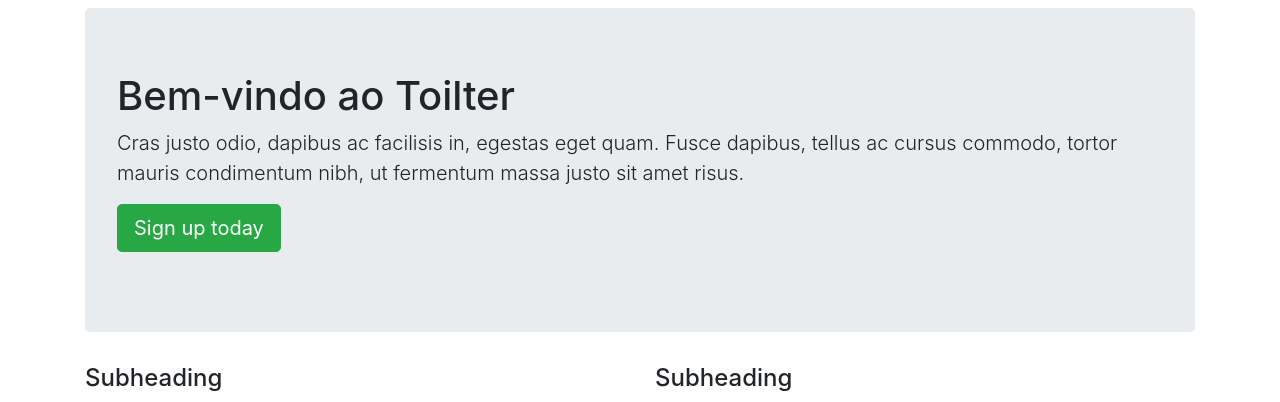
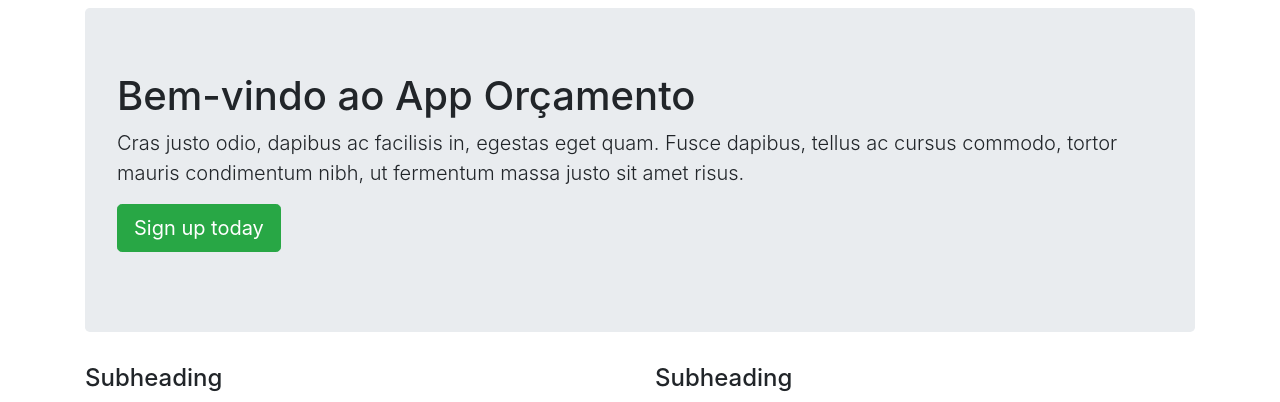
Before and after one commit to guintertrisch/app_orcamento, a Python web app: template app/templates/index.html in a window 1280 px wide. Shown: the top 402 px of the page. Run offline with Jinja, Linux system fonts and the light colour scheme; the template is opened without the code that fills it, so the values that code supplies are empty.

Commit message:
ajuste htmls

```diff
--- a/app/templates/index.html
+++ b/app/templates/index.html
@@ -3,7 +3,7 @@
 
 
 <div class="jumbotron">
-        <h1>Bem-vindo ao Toilter</h1>
+        <h1>Bem-vindo ao App Orçamento</h1>
         <p class="lead">Cras justo odio, dapibus ac facilisis in, egestas eget quam. Fusce dapibus, tellus ac cursus commodo, tortor mauris condimentum nibh, ut fermentum massa justo sit amet risus.</p>
         <p><a class="btn btn-lg btn-success" href="#" role="button">Sign up today</a></p>
       </div>
```
